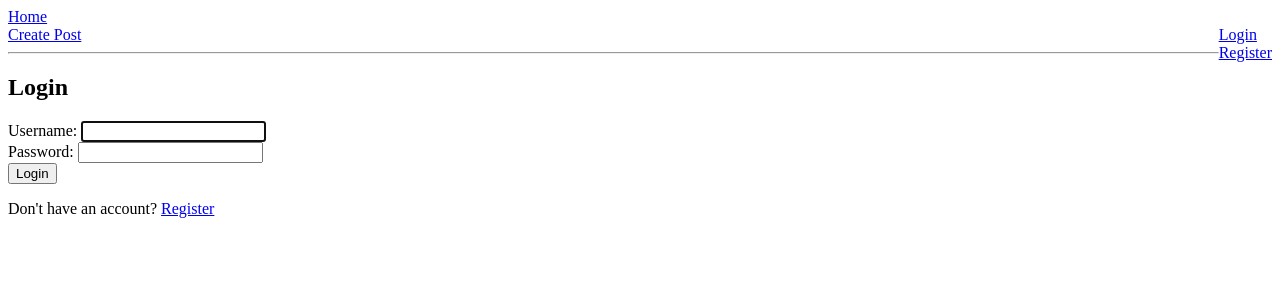
After one commit to RehanParveez/Django-Blog_Project, a Django app: page /blogapp/login/ in a window 1280 px wide. The commit adds this page. Shown: the top 300 px of the page. Run offline with Django 5.2, Linux system fonts and the light colour scheme.

Commit message:
fitst commit

```diff
--- /dev/null
+++ b/blogapp/templates/blogapp/login.html
@@ -0,0 +1,21 @@
+
+{% extends "blogapp/parent.html" %}
+
+{% block content %}
+<h2>Login</h2>
+<form method="post">
+    {% csrf_token %}
+    {{form.non_field_errors}}
+    <div>
+        <label>Username:</label>
+        {{form.username}}
+    </div>
+    <div>
+        <label>Password:</label>
+        {{form.password}}
+    </div>
+    <button type="submit">Login</button>
+</form>
+
+<p>Don't have an account? <a href="{% url 'register' %}">Register</a></p>
+{% endblock %}
--- /dev/null
+++ b/blogapp/templates/blogapp/parent.html
@@ -0,0 +1,33 @@
+<!DOCTYPE html>
+<html lang="en">
+<head>
+    <meta charset="UTF-8">
+    <meta name="viewport" content="width=device-width, initial-scale=1.0">
+    <title>{% block title %}Django Blog{% endblock %}</title>
+</head>
+<body>
+
+<nav>
+    <a href="{% url 'post_list' %}">Home</a><br>
+    <a href="{% url 'post_create' %}">Create Post</a>
+
+    <span style="float:right;">
+        {% if request.user.is_authenticated %}
+            Welcome {{ request.user.username }}<br>
+            <form action="{% url 'logout' %}" method="post" style="display:inline;">
+                {% csrf_token %}
+                <button type="submit">Logout</button>
+            </form>
+        {% else %}
+            <a href="{% url 'login' %}">Login</a><br>
+            <a href="{% url 'register' %}">Register</a>
+        {% endif %}
+    </span>
+</nav>
+<hr>
+
+{% block content %}
+{% endblock %}
+
+</body>
+</html>
--- a/blogapp/urls.py
+++ b/blogapp/urls.py
@@ -1,11 +1,36 @@
+
+# Function Based Views Urls
+
+# from django.urls import path
+# from blogapp.views import post_list, post_detail, post_create, post_update, post_delete, posts_branch_by
+
+# urlpatterns = [
+#     path('', post_list, name='post_list'),
+#     path('postdetail/<int:id>/', post_detail, name='post_detail'),
+#     path('postcreate/', post_create, name='post_create'),
+#     path('postupdate/<int:id>/', post_update, name='post_update'),
+#     path('postdelete/<int:id>/', post_delete, name='post_delete'),
+#     path('branch/<int:id>/', posts_branch_by, name='posts_branch_by'),
+# ]
+
+
+
+
+# Class Based Views Urls
+
 from django.urls import path
-from blogapp.views import post_list, post_detail, post_create, post_update, post_delete, posts_branch_by
+from blogapp.views import PostListView, PostDetailView, PostCreateView, PostUpdateView, PostDeleteView, BranchPostListView, OwnLoginView, OwnLogoutView, RegisterationView
+from django.contrib.auth import views as auth_views
+urlpatterns = [
+    path('', PostListView.as_view(), name='post_list'),
+    path('postdetail/<int:pk>/', PostDetailView.as_view(), name='post_detail'),
+    path('postcreate/', PostCreateView.as_view(), name='post_create'),
+    path('postupdate/<int:pk>/', PostUpdateView.as_view(), name='post_update'),
+    path('postdelete/<int:pk>/', PostDeleteView.as_view(), name='post_delete'),
+    path('branch/<int:pk>/', BranchPostListView.as_view() ,name='posts_branch_by'),
 
-urlpatterns = [
-    path('', post_list, name='post_list'),
-    path('postdetail/<int:id>/', post_detail, name='post_detail'),
-    path('postcreate/', post_create, name='post_create'),
-    path('postupdate/<int:id>/', post_update, name='post_update'),
-    path('postdelete/<int:id>/', post_delete, name='post_delete'),
-    path('branch/<int:id>/', posts_branch_by, name='posts_branch_by'),
+    # Auth. Urls
+    path('login/', OwnLoginView.as_view(), name='login'),
+    path('logout/', OwnLogoutView.as_view(), name='logout'),
+    path('register/', RegisterationView.as_view(), name='register'),
 ]
--- a/blogapp/views.py
+++ b/blogapp/views.py
@@ -1,51 +1,161 @@
 from django.shortcuts import render, get_object_or_404, redirect
-from blogapp.forms import PostForm
+from blogapp.forms import PostForm, RegisterationFrom
 from blogapp.models import Post, Branch
+from django.contrib.auth import views
+from django.views import View
+from django.views.generic import ListView, DetailView, CreateView, UpdateView, DeleteView
+from django.contrib.auth import login
+from django.contrib import messages
+from django.contrib.auth.forms import UserCreationForm, AuthenticationForm
+from django.urls import reverse_lazy
+from django.contrib.auth.views import LogoutView
+
+
+
+
+
 
 # Create your views here.
 
-def post_list(request):
-    posts = Post.objects.all().order_by('-created_at')
-    return render(request, 'blogapp/post_list.html', {'posts': posts})
+# Function Based Views:
+
+# def post_list(request):
+#     posts = Post.objects.all().order_by('-created_at')
+#     return render(request, 'blogapp/post_list.html', {'posts': posts})
 
 
-def post_detail(request, id):
-    post = get_object_or_404(Post, id=id)
-    return render(request, 'blogapp/post_detail.html', {'post': post})
+# def post_detail(request, id):
+#     post = get_object_or_404(Post, id=id)
+#     return render(request, 'blogapp/post_detail.html', {'post': post})
 
 
-def post_create(request):
-    form = PostForm(request.POST or None)
+# def post_create(request):
+#     form = PostForm(request.POST or None)
 
-    if form.is_valid():
-        form.save()
-        return redirect('post_list')
+#     if form.is_valid():
+#         form.save()
+#         return redirect('post_list')
 
-    return render(request, 'blogapp/post_create.html', {'form':form})
+#     return render(request, 'blogapp/post_create.html', {'form':form})
 
 
-def post_update(request, id):
-    post = get_object_or_404(Post, id=id)
-    form = PostForm(request.POST or None, instance=post)
+# def post_update(request, id):
+#     post = get_object_or_404(Post, id=id)
+#     form = PostForm(request.POST or None, instance=post)
 
-    if form.is_valid():
-        form.save()
-        return redirect('post_detail', id=post.id)
+#     if form.is_valid():
+#         form.save()
+#         return redirect('post_detail', id=post.id)
 
-    return render(request, 'blogapp/post_update.html', {'form': form})
+#     return render(request, 'blogapp/post_update.html', {'form': form})
 
 
-def post_delete(request, id):
-    post = get_object_or_404(Post, id=id)
+# def post_delete(request, id):
+#     post = get_object_or_404(Post, id=id)
 
-    if request.method == 'POST':
-        post.delete()
-        return redirect('post_list')
+#     if request.method == 'POST':
+#         post.delete()
+#         return redirect('post_list')
 
-    return render(request, 'blogapp/post_detail.html', {'post': post})
+#     return render(request, 'blogapp/post_detail.html', {'post': post})
 
 
-def posts_branch_by(request, branch_id):
-    branch = get_object_or_404(Branch, id=branch_id)
-    posts = Post.objects.filter(branch=branch)
-    return render(request, 'blogapp/posts_branch_by.html', {'branch': branch, 'posts': posts})
+# def posts_branch_by(request, branch_id):
+#     branch = get_object_or_404(Branch, id=branch_id)
+#     posts = Post.objects.filter(branch=branch)
+#     return render(request, 'blogapp/posts_branch_by.html', {'branch': branch, 'posts': posts})
+
+
+
+
+
+
+
+
+
+
+
+# Class Based Views:
+
+class RegisterationView(View):
+    template_name = 'blogapp/register.html'
+
+    def get(self, request, *args, **kwargs):
+        form = RegisterationFrom()
+        return render(request, self.template_name, {'from': form})
+
+    def post(self, request, *args, **kwargs):
+        form = RegisterationFrom(request.POST)
+
+        if form.is_valid():
+            form.save()
+            messages.success(request, "Account has been created successfully you can login now")
+            return redirect('login')
+        return render(request, self.template_name, {'form': form})
+
+
+
+
+class OwnLoginView(View):
+    template_name = 'blogapp/login.html'
+
+    def get(self ,request):
+        form = AuthenticationForm()
+        return render(request, self.template_name, {'form': form})
+
+    def post(self, request):
+        form = AuthenticationForm(data = request.POST)
+
+        if form.is_valid():
+            user = form.get_user()
+            login(request, user)
+            return redirect('post_list')
+        return render(request, self.template_name, {'form': form})
+
+
+class OwnLogoutView(LogoutView):
+    next_page = 'post_list'
+    template_name = 'blogapp/logout.html'
+
+
+
+class PostListView(ListView):
+    model = Post
+    template_name = 'blogapp/post_list.html'
+    context_object_name = 'posts'
+
+
+class PostDetailView(DetailView):
+    model = Post
+    template_name = 'blogapp/post_detail.html'
+    context_object_name = 'post'
+
+
+class PostCreateView(CreateView):
+    model = Post
+    fields = ['title', 'content', 'branch', 'tags']
+    template_name = 'blogapp/post_create.html'
+    success_url = reverse_lazy('post_list')
+
+
+class PostUpdateView(UpdateView):
+    model = Post
+    fields = ['title', 'content', 'branch', 'tags']
+    template_name = 'blogapp/post_update.html'
+    success_url = reverse_lazy('post_list')
+
+
+class PostDeleteView(DeleteView):
+    model = Post
+    template_name = 'blogapp/post_confirm_delete.html'
+    success_url = reverse_lazy('post_list')
+
+
+class BranchPostListView(ListView):
+    model = Post
+    template_name = 'blogapp/post_list.html'
+    context_object_name = 'posts'
+
+    def get_queryset(self):
+        branch_id = self.kwargs("id")
+        return Post.objects.filter(branch_id=branch_id)
```
Also changed, not shown: blogapp/forms.py (+9 -1 lines), blogapp/templates/blogapp/logout.html (added, +7 -0 lines), blogapp/templates/blogapp/post_confirm_delete.html (added, +14 -0 lines), blogapp/templates/blogapp/post_create.html (+10 -14 lines), blogapp/templates/blogapp/post_detail.html (+13 -17 lines), blogapp/templates/blogapp/post_list.html (+12 -15 lines), blogapp/templates/blogapp/post_update.html (+10 -14 lines), blogapp/templates/blogapp/posts_branch_by.html (+9 -12 lines), blogapp/templates/blogapp/register.html (added, +26 -0 lines), db.sqlite3.
